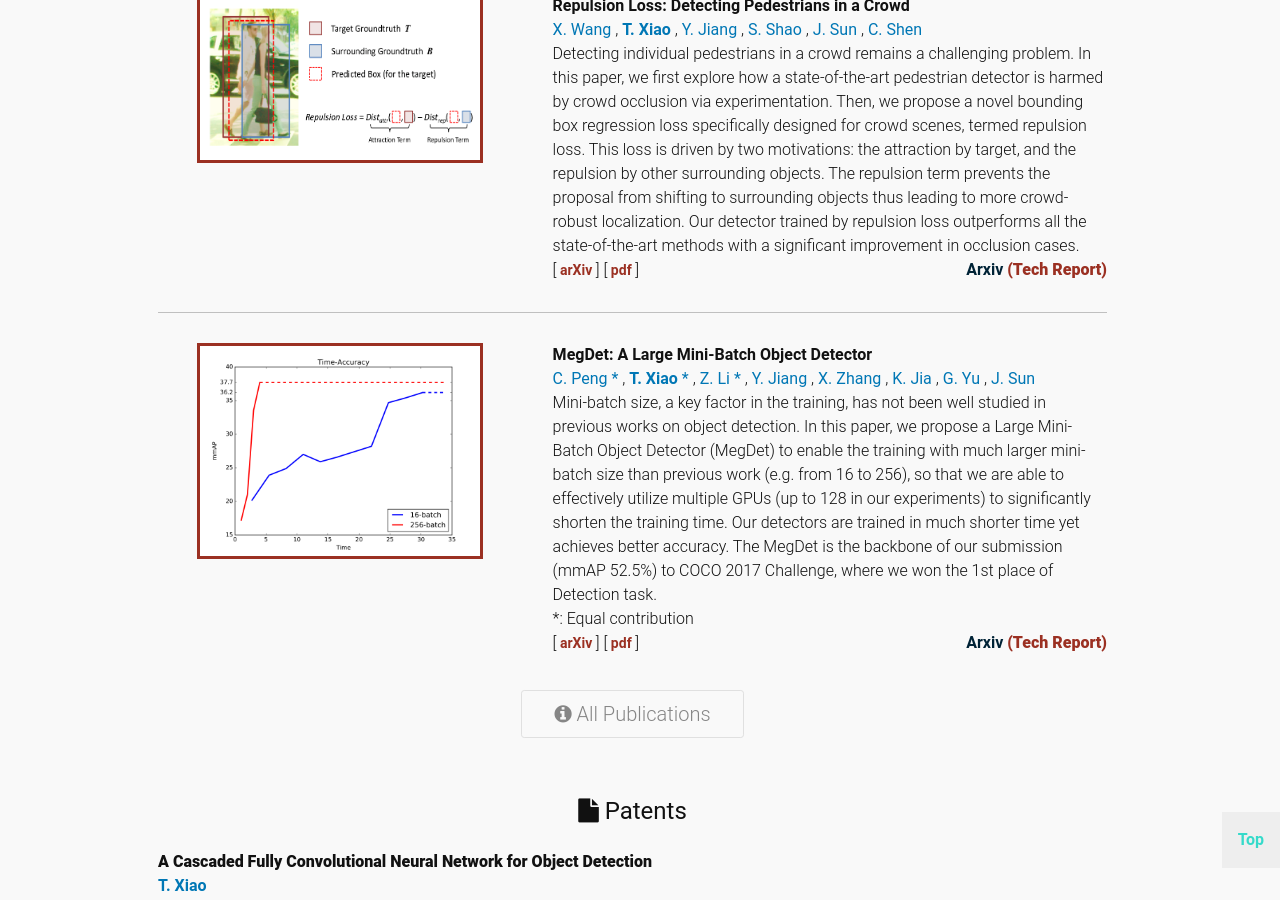
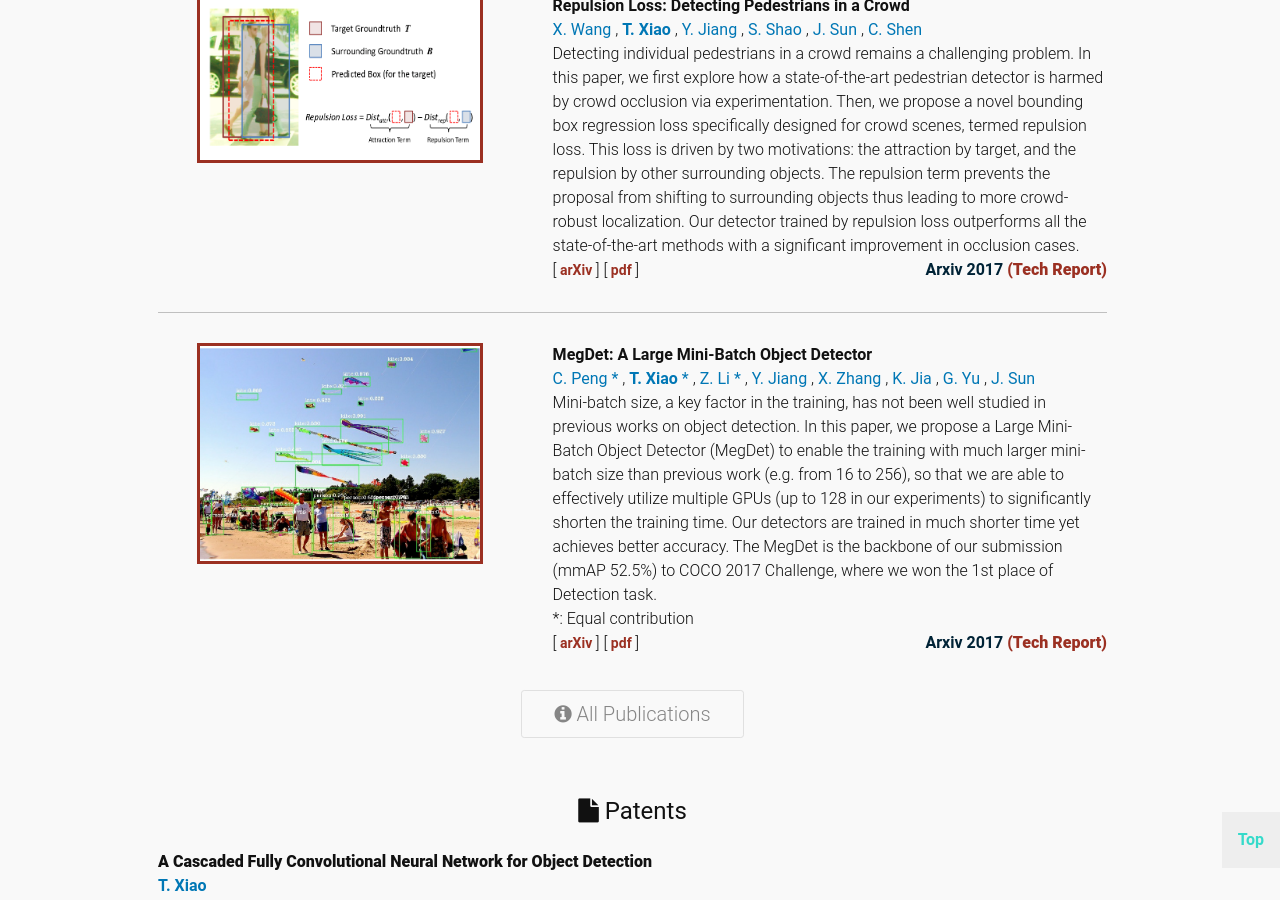
Before and after one commit to Tete-Xiao/Tete-Xiao.github.io, a Jekyll site: the page built from index.html, in a window 1280 px wide and 900 px high, scrolled down 1886 px. Built offline with Jekyll 4.4.1, drawn with Linux system fonts in a browser that asks for light colours.

```diff
--- a/_data/publications.yml
+++ b/_data/publications.yml
@@ -44,7 +44,7 @@
       url:  ''
     - name: C. Shen
       url:  ''
-  publisher:  'Arxiv'
+  publisher:  'Arxiv 2017'
   status:   '(Tech Report)'
   desc: 'Detecting individual pedestrians in a crowd remains a challenging problem. In this paper, we first explore how a state-of-the-art pedestrian detector is harmed by crowd occlusion via experimentation. Then, we propose a novel bounding box regression loss specifically designed for crowd scenes, termed repulsion loss. This loss is driven by two motivations: the attraction by target, and the repulsion by other surrounding objects. The repulsion term prevents the proposal from shifting to surrounding objects thus leading to more crowd-robust localization. Our detector trained by repulsion loss outperforms all the state-of-the-art methods with a significant improvement in occlusion cases.'
   tags:
@@ -79,7 +79,7 @@
       url:  ''
     - name: J. Sun
       url:  ''
-  publisher:  'Arxiv'
+  publisher:  'Arxiv 2017'
   status:   '(Tech Report)'
   desc: 'Mini-batch size, a key factor in the training, has not been well studied in previous works on object detection. In this paper, we propose a Large Mini-Batch Object Detector (MegDet) to enable the training with much larger mini-batch size than previous work (e.g. from 16 to 256), so that we are able to effectively utilize multiple GPUs (up to 128 in our experiments) to significantly shorten the training time. Our detectors are trained in much shorter time yet achieves better accuracy. The MegDet is the backbone of our submission (mmAP 52.5%) to COCO 2017 Challenge, where we won the 1st place of Detection task.'
   tags:
```
Also changed, not shown: images/projects/2018/tete2018_megdet.png.
